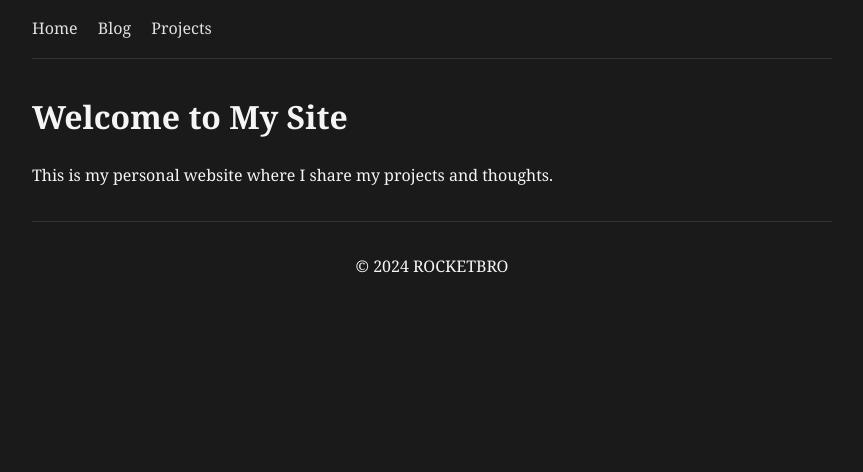
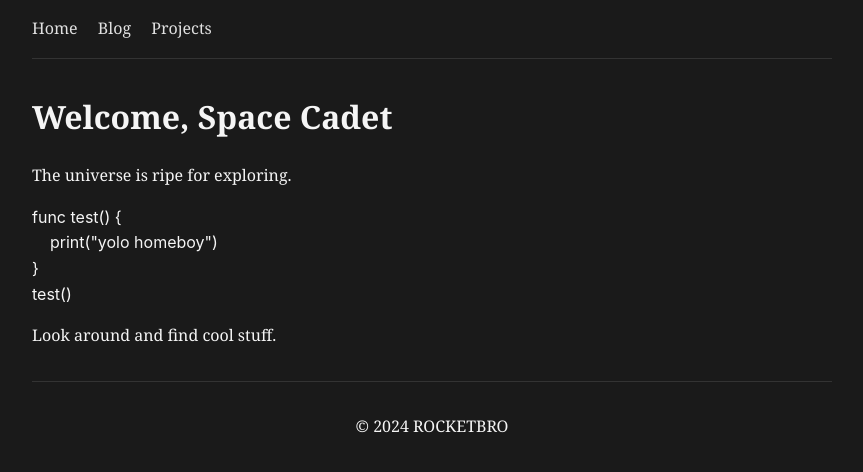
Before and after one commit to rocketbro/rocketbro.github.io, a Jekyll site: the page built from index.md, in a window 1280 px wide. Shown: the top 472 px of the page, without its empty margins (208-1071 px from the left). Built offline with Jekyll 4.4.1, drawn with Linux system fonts in a browser that asks for light colours.

Commit message:
add test files

````diff
--- a/index.md
+++ b/index.md
@@ -3,6 +3,14 @@ layout: default
 title: Home
 ---
 
-# Welcome to My Site
+# Welcome, Space Cadet
 
-This is my personal website where I share my projects and thoughts.
+The universe is ripe for exploring.
+
+```swift
+func test() {
+    print("yolo homeboy")
+}
+test()
+```
+Look around and find cool stuff.
````
Also changed, not shown: _posts/2024-11-05-introductions.md (added, +8 -0 lines), _projects/open-loom.md (added, +9 -0 lines), blog.md (+0 -1 lines), projects.md (+0 -1 lines).
